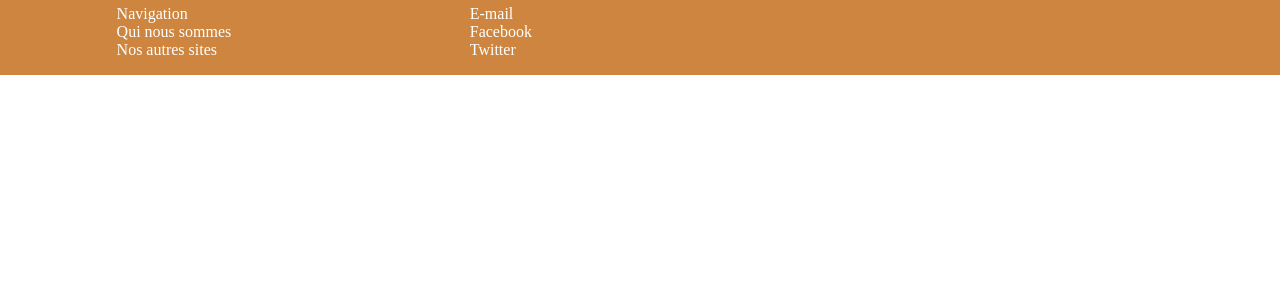
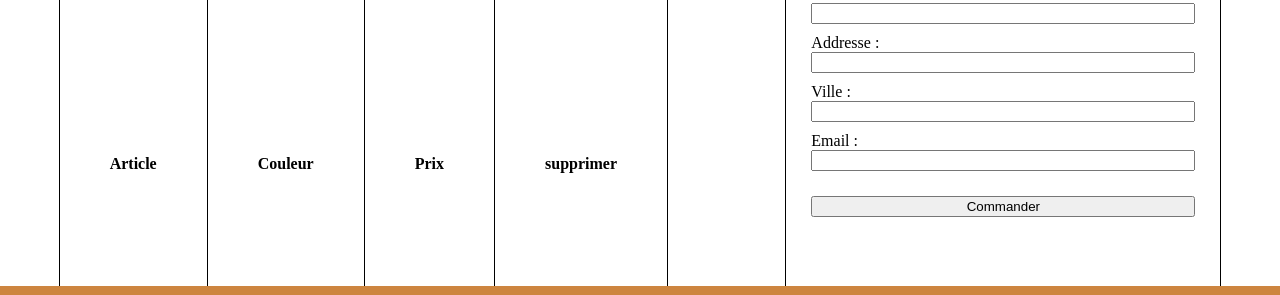
Before and after one commit to monget/TristanMonget_5_08032021, a website: page cart.html in a window 1280 px wide. Shown: the part 262-557 px from the top of the page. Drawn offline with Linux system fonts and the light colour scheme.

Commit message:
Adding a product table and order form to the cart

```diff
--- a/panier.html
+++ b/cart.html
@@ -15,11 +15,33 @@
             <a onclick="window.history.back()" class="header__return" title="retour"></a>
             <a href="index.html" class="header__home" title="index"></a>
             <h1 class="header__title">Oriplush</h1>
-            <a href="panier.html" class="header__basket" title="panier"></a>
+            <a href="cart.html" class="header__cart" title="panier"></a>
         </header>
 
-        <main>
-            <div id="product" class="product"></div>
+        <main class="main">
+            <table class="table">
+                <tr>
+                    <th>Article</th>
+                    <th>Couleur</th>
+                    <th>Prix</th>
+                    <th>supprimer</th>
+                </tr>
+                <tr id="addproducts"></tr>
+            </table>
+
+            <form class="form">
+                <label for="lastName">Nom : </label>
+                <input type="text" name="lastName" id="lastName" required>
+                <label for="firstName">Prénom : </label>
+                <input type="text" name="firstName" id="firstName" required>
+                <label for="address">Addresse : </label>
+                <input type="text" name="address" id="address" required>
+                <label for="city">Ville : </label>
+                <input type="text" name="city" id="city" required>
+                <label for="email">Email : </label>
+                <input type="email" name="email" id="email" required>
+                <input type="submit" name="submit" id="submit" value="Commander">
+            </form>
         </main>
 
         <footer>
--- a/sass/layout/_header.scss
+++ b/sass/layout/_header.scss
@@ -19,7 +19,7 @@
         font-family: "belligerent", cursive;
         text-shadow: 0px 0px 5px $color-primary;
     }
-    &__basket {
+    &__cart {
         @include button();
         background-image: url("../icons/shopping-cart-solid.svg");
     }
--- a/sass/main.scss
+++ b/sass/main.scss
@@ -5,4 +5,5 @@
 @import "./layout/header";
 @import "./pages/index";
 @import "./pages/product";
+@import "./pages/cart";
 @import "./layout/footer";
--- /dev/null
+++ b/sass/pages/_cart.scss
@@ -0,0 +1,28 @@
+.main {
+    display: flex;
+    flex-direction: row;
+    margin: 50px auto 0px;
+    justify-content: space-around;
+}
+
+.table {
+    border-collapse: collapse;
+    & th {
+        border: 1px solid;
+        padding: 0px 50px;
+    }
+}
+
+.form {
+    display: flex;
+    flex-direction: column;
+    width: 30%;
+    padding: 25px 25px 200px;
+    border: 1px solid;
+    & input {
+        margin-bottom: 10px;
+    }
+    & input[type=submit] {
+        margin: 15px 0px 0px;
+    }
+}
```
Also changed, not shown: index.html (+1 -1 lines), product.html (+1 -1 lines), public/css/style.css, 1 other file.
